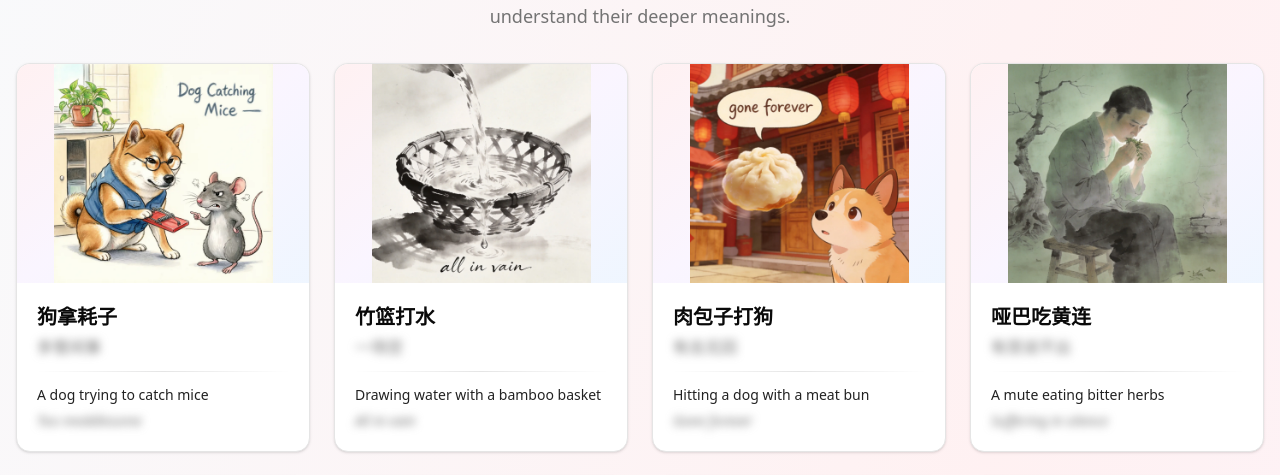
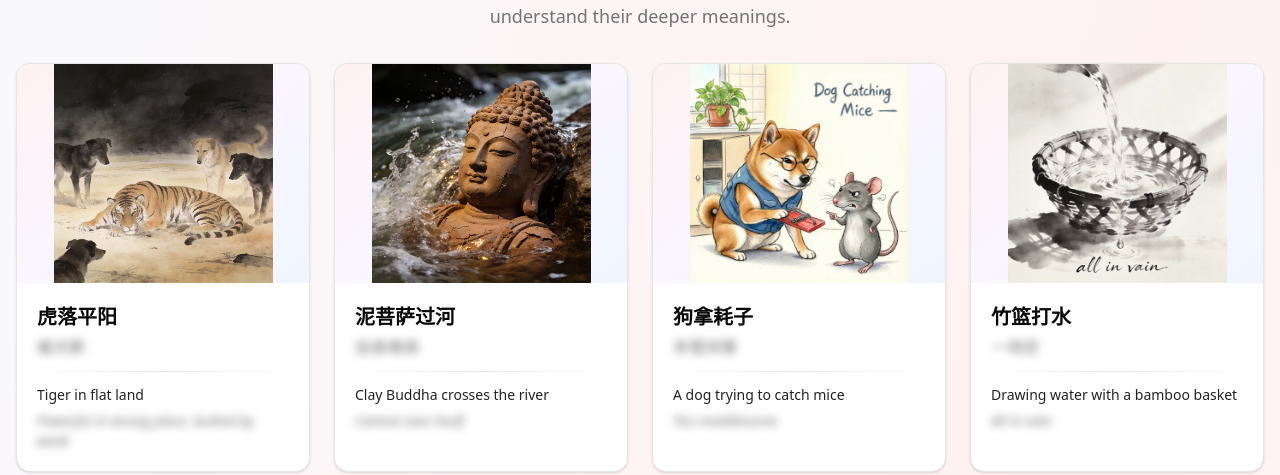
Before and after one commit to miffy-w/idioms-collection, a Next.js app: page / in a window 1280 px wide. Shown: the part 258-733 px from the top of the page. Built offline with nearby package versions, Linux system fonts and the light colour scheme.

Commit message:
feat: new cards

```diff
--- a/src/components/XiehouyuCard.tsx
+++ b/src/components/XiehouyuCard.tsx
@@ -22,7 +22,7 @@ export default function XiehouyuCard({ xiehouyu }: XiehouyuCardProps) {
         >
           <Image
             src={xiehouyu.imageUrl}
-            alt={xiehouyu.chinese}
+            alt={xiehouyu.english}
             fill
             className="object-contain transition-transform duration-300 group-hover:scale-105"
             sizes="(max-width: 768px) 100vw, (max-width: 1200px) 50vw, 33vw"
--- a/src/data/xiehouyu.ts
+++ b/src/data/xiehouyu.ts
@@ -11,6 +11,26 @@ export interface Xiehouyu {
 
 export const xiehouyuData: Xiehouyu[] = [
   {
+    id: '26',
+    chinese: '虎落平阳',
+    chineseMeaning: '被犬欺',
+    english: 'Tiger in flat land',
+    englishMeaning: 'Powerful in wrong place, bullied by weak',
+    imageUrl: '/2026-02-12_14-18-14.webp',
+    source: 'This idiom originates from Chinese proverbs. A tiger is powerful and feared in the mountains, but when it descends to flat lands (平阳 - Pingyang, meaning flat terrain), it loses its natural advantage and can even be bullied by dogs. It metaphorically describes powerful people who, when out of their favorable environment, become vulnerable and can be oppressed by those they would normally dominate.',
+    meaning: 'This idiom teaches us about the importance of environment and context in determining one\'s power and influence. It reminds us that strength is relative and depends on being in the right circumstances. It also serves as a warning to powerful people to be humble and recognize their vulnerability when outside their domain.\n\nUsage: Use this idiom when a powerful person is in a difficult situation where they lose their advantage and are oppressed by those they would normally dominate, or when warning against the consequences of losing one\'s advantageous position. For example, a CEO losing power and being mistreated by subordinates, or a military general defeated and captured by ordinary soldiers.'
+  },
+  {
+    id: '25',
+    chinese: '泥菩萨过河',
+    chineseMeaning: '自身难保',
+    english: 'Clay Buddha crosses the river',
+    englishMeaning: 'Cannot save itself',
+    imageUrl: '/2026-02-12_14-12-27.webp',
+    source: 'This idiom originates from Chinese folklore. A clay Buddha statue, made of mud and earth, when placed in water, would gradually dissolve and fall apart. It metaphorically describes someone who is in such a precarious situation that they cannot even protect themselves, let alone help others.',
+    meaning: 'This idiom teaches us about self-preservation and the importance of securing one\'s own position before attempting to help others. It reminds us that we must first ensure our own stability and safety before we can effectively assist others. It also highlights the reality that people in vulnerable positions often lack the capacity to help others.\n\nUsage: Use this idiom when someone is in such a difficult situation that they cannot help anyone else, or when warning against relying on someone who is themselves in trouble. For example, a person struggling financially cannot lend money to others, or someone facing their own crisis cannot assist with someone else\'s problems.'
+  },
+  {
     id: "2026-02-11 20:03",
     chinese: "狗拿耗子",
     chineseMeaning: "多管闲事",
@@ -18,9 +38,9 @@ export const xiehouyuData: Xiehouyu[] = [
     englishMeaning: "Too meddlesome",
     imageUrl: "/dog.webp",
     source:
-      "This idiom originates from the Qing Dynasty novel \"The Story of Heroic Sons and Daughters\" (儿女英雄传) by Wen Kang, specifically chapter 34. It metaphorically describes meddling in affairs that are outside one’s responsibility or expertise. Traditionally, a dog's duty is to guard the house, while catching mice is the cat's job; thus, a dog attempting to catch mice is seen as overstepping its bounds.",
+      "This idiom originates from the Qing Dynasty novel \"The Story of Heroic Sons and Daughters\" (儿女英雄传) by Wen Kang, specifically chapter 34. It metaphorically describes meddling in affairs that are outside one's responsibility or expertise. Traditionally, a dog's duty is to guard the house, while catching mice is the cat's job; thus, a dog attempting to catch mice is seen as overstepping its bounds.",
     meaning:
-      "This idiom cautions against interfering in matters that do not concern you or are beyond your role. It highlights the importance of respecting boundaries and focusing on one’s own responsibilities rather than unnecessarily involving oneself in others’ affairs. It serves as a reminder that even with good intentions, meddling can be unwelcome and counterproductive.\n\nUsage: Use this idiom when someone interferes in a situation that is none of their business, or when they try to take on a task that is clearly someone else’s responsibility. For example, giving unsolicited advice on a colleague’s project, or getting involved in a family dispute that doesn’t involve you.",
+      "This idiom cautions against interfering in matters that do not concern you or are beyond your role. It highlights the importance of respecting boundaries and focusing on one's own responsibilities rather than unnecessarily involving oneself in others' affairs. It serves as a reminder that even with good intentions, meddling can be unwelcome and counterproductive.\n\nUsage: Use this idiom when someone interferes in a situation that is none of their business, or when they try to take on a task that is clearly someone else's responsibility. For example, giving unsolicited advice on a colleague's project, or getting involved in a family dispute that doesn't involve you.",
   },
   {
     id: "1",
```
Also changed, not shown: public/2026-02-12_14-12-27.webp (added), public/2026-02-12_14-18-14.webp (added).
